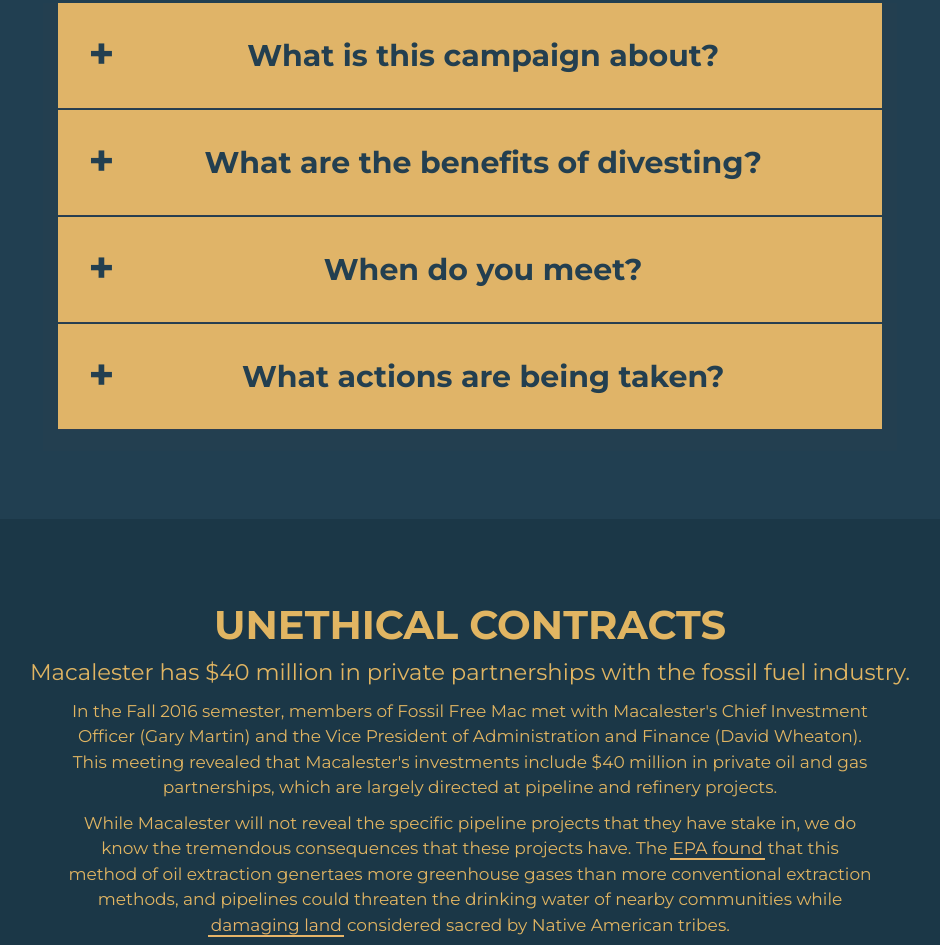
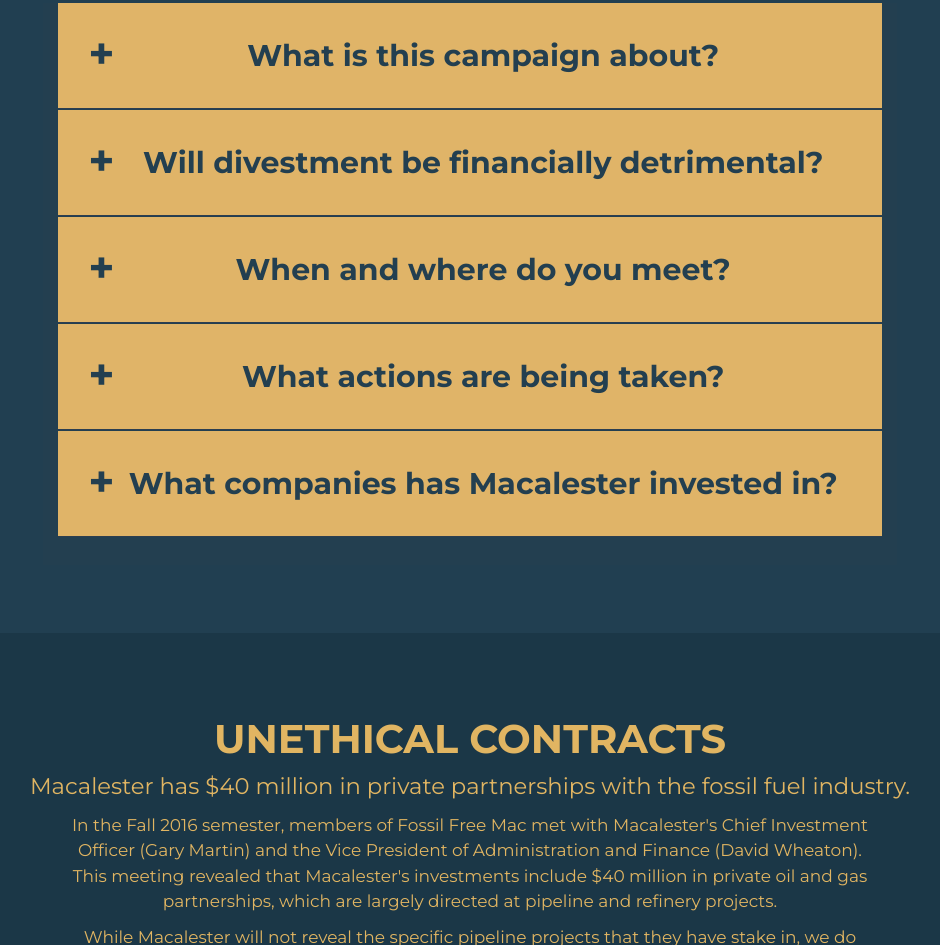
Before and after one commit to fossilfreemactest/fossilfreemactest.github.io, a website with bundled scripts: page index.html in a window 1280 px wide. Shown: the part 1854-2799 px from the top of the page, without its empty margins (170-1110 px from the left). Built offline with nearby package versions, Linux system fonts and the light colour scheme.

Commit message:
finished text v1
done

```diff
--- a/css/style.css
+++ b/css/style.css
@@ -34,6 +34,11 @@
 .inherit-color
 {
   color:inherit;
+}
+
+.cursor:hover
+{
+  cursor: pointer;
 }
 
 .social-icon
--- a/index.html
+++ b/index.html
@@ -158,38 +158,97 @@
         <dt class="scrollDelay1"><a class="accordionTitle no-select" href="#" style="background-color:#e0b468;color:#233f50;">What is this campaign about?</a></dt>
         <dd class="accordionItem accordionItemCollapsed">
           <p>
-          The goal of this campaign is to encourage Macalester’s Administration and Investment Office to initiate an official process to divest the endowment from the fossil fuel industry.
-          Like most educational institutions, Macalester’s endowment is in part supported by the industry that profits from the destruction of the earth’s atmosphere — to the detriment of public health and the earth’s climate system.
-          <br />
-          <br />
-          Macalester has been a regional leader in on-campus sustainability initiatives, and making our financial portfolio more sustainable is an obvious next step if we are to take this global problem seriously.
+            The ultimate goal of Fossil Free Mac is to encourage Macalester to take steps towards divesting
+            from the fossil fuel industry. The immediate issue that we are currently focusing on is the 40 million
+            in private partnerships that Macalester has with the industry. These investments help fund fossil fuel
+            development projects that threaten our already fragile environment
+            and disrupt the land of historically
+            <span onclick = "openFAQLink('http://www.reimaginerpe.org/node/307')" on-tap = "openFAQLink('https://www.arabellaadvisors.com/wp-content/uploads/2016/12/Global_Divestment_Report_2016.pdf')" target = "_blank" class = "cursor external-link">
+            disadvantaged communities</span>. This is an issue that concerns the future of the planet the
+            pursuit of environmental justice.
+            <br />
+            <br />
+            In the long term, we hope to achieve complete divestment from the fossil fuel industry.
+            Macalester has been a regional leader in on-campus sustainability initiatives, and making
+            our financial portfolio more sustainable is an obvious next step if we are to take this global
+            problem seriously.
           </p>
         </dd>
 
-        <dt class="move-faq-up scrollDelay1"><a class="accordionTitle no-select" href="#" style="background-color:#e0b468;color:#233f50;">What are the benefits of divesting?</a></dt>
+        <dt class="move-faq-up scrollDelay1"><a class="accordionTitle no-select" href="#" style="background-color:#e0b468;color:#233f50;">Will divestment be financially detrimental?</a></dt>
         <dd class="accordionItem accordionItemCollapsed">
           <p>
-           Macalester’s emphasis on global citizenship encourages responsible stewardship of the earth by all those who reside and depend on it. By divesting from the fossil fuel industry, Macalester puts these words to action and indicates that it refuses to support an industry that is profiting from the destruction of the planet.
-           <br /><br />
-           Our school will also emerge as a national innovator due to our greener financial portfolio, which will attract a new generation of socially and environmentally responsible leaders to our campus.
+            An increasing amount of evidence is
+            showing that fossil fuel investments are becoming increasingly risky as the
+            fiscal performance of clean energy companies continues to improve. This can be
+            clearly seen through an
+            <span onclick = "openFAQLink('https://www.arabellaadvisors.com/wp-content/uploads/2016/12/Global_Divestment_Report_2016.pdf')" on-tap = "openFAQLink('https://www.arabellaadvisors.com/wp-content/uploads/2016/12/Global_Divestment_Report_2016.pdf')" target = "_blank" class = "cursor external-link">
+           Arabella Advisors Global Divestment Report</span>,
+            which found that over the past 10 years, the largest 100 coal and the largest 100 gas reserve owners
+            found a median cumulative return of negative 10 percent. In the same period of time, the 200
+            largest public clean energy companies experienced a return of 106 percent.
+            <br />
+            <br />
+
+            One threat that this may pose to Macalester's financial security is the very real possibility
+            of our current investments becoming stranded assets — a situation that becomes <span onclick = "openFAQLink('https://www.marketforces.org.au/info/key-issues/stranded-assets/')" target = "_blank" class = "cursor external-link">more likely</span> as time goes on.
+            As Professor <span onclick = "openFAQLink('http://www.carbontracker.org/wp-content/uploads/2014/09/Unburnable-Carbon-2-Web-Version.pdf')" target = "_blank" class = "cursor external-link">
+            Lord Stern</span> of the London School of Economics put it,
+            "Smart investors can see that investing in companies that rely solely or heavily on constantly replenishing reserves of fossil fuels is becoming a very risky decision."
+
+            <br />
+            <br />
+            In essence, the soon divestment is achieved the lower
+            these financial risks become. As such, we encourage Macalester's administration
+            to reallocate our investments to safer long-term options.
+
           </p>
         </dd>
 
-        <dt style="position:relative;top:-14px;" class="scrollDelay1"><a class="accordionTitle no-select" href="#" style="background-color:#e0b468;color:#233f50;">When do you meet?</a></dt>
+        <dt style="position:relative;top:-14px;" class="scrollDelay1"><a class="accordionTitle no-select" href="#" style="background-color:#e0b468;color:#233f50;">When and where do you meet?</a></dt>
         <dd class="accordionItem accordionItemCollapsed">
           <p>
-           Placeholder placeholder placeholder placeholder. Placeholder placeholder placeholder. Placeholder placeholder placeholder.
-          Placeholder placeholder placeholder placeholder. Placeholder placeholder placeholder. Placeholder placeholder placeholder
-          placeholder.
+           We meet every Tuesday at 9pm on the second floor of the campus center. Everybody is welcome to
+           join this amazing group of people and help fight for a great cause. There's a place here for everyone,
+           no matter what your skills are. You can <span onclick = "openFAQLink('https://www.google.com/maps/dir//Ruth+Stricker+Dayton+Campus+Center,+3+Snelling+Ave+S,+St+Paul,+MN+55105/@44.9386806,-93.1754911,14.42z/data=!4m8!4m7!1m0!1m5!1m1!1s0x87f62a178371c9c5:0x95cf4961f775024c!2m2!1d-93.1674206!2d44.9396355')" target = "_blank" class = "cursor external-link">click here</span> to get directions to where we meet.
+
+           <br />
+           <br />
+           Any changes to our typical meeting location will be communicated through our mailing list, which you
+           can join by filling out the text box at the very bottom of this page.
+
           </p>
         </dd>
 
         <dt style="position:relative;top:-21px;" class="scrollDelay1"><a class="accordionTitle no-select" href="#" style="background-color:#e0b468;color:#233f50;">What actions are being taken?</a></dt>
         <dd class="accordionItem accordionItemCollapsed">
           <p>
-            Placeholder placeholder placeholder placeholder. Placeholder placeholder placeholder. Placeholder placeholder placeholder.
-          Placeholder placeholder placeholder placeholder. Placeholder placeholder placeholder. Placeholder placeholder placeholder
-          placeholder.
+            Fossil Free Mac regularly holds events on campus to address the issue, attends and promotes climate
+            activism events and groups, works with the administration to advance the goal of a clean
+            investment portfolio, and much more. We are highly receptive to the ideas of group members and
+            their thoughts on how to best achieve the goal of divestment.
+            <br />
+            <br />
+            In late 2017, we submitted <span onclick = "openFAQLink('proposal.pdf')" target = "_blank" class = "cursor external-link">our proposal</span> to Macalester's Social Responsibility Committee,
+            outlining the reasons why we believe divestment to be the most prudent course of action.
+          </p>
+        </dd>
+        <dt style="position:relative;top:-28px;" class="scrollDelay1"><a class="accordionTitle no-select" href="#" style="background-color:#e0b468;color:#233f50;">What companies has Macalester invested in?</a></dt>
+        <dd class="accordionItem accordionItemCollapsed">
+          <p>
+            One issue with the way Macalester's fossil fuel investments
+            are being presented is that they will not disclose the specific companies
+            that Macalester is invested in.
+            This lack of transparency makes it difficult to answer questions about the details of their
+            investments. Simply put: we don't know because they won't tell us.
+            <br />
+            <br />
+            However, we do know the tremendously negative impact that the fossil fuel industry has had on our planet.
+            And as climate change is an issue that <span onclick = "openFAQLink(' https://www.theguardian.com/environment/2014/mar/31/climate-change-poor-suffer-most-un-report')" target = "_blank" class = "cursor external-link">
+              disproportionately impacts</span> the poor, it is the most vulnerable among us that will suffer the most.
+              Macalester's investments directly support this injustice and as such must be redirected towards causes that
+              support their stated mission of social responsibility and global citizenship.
+
           </p>
         </dd>
 
@@ -297,12 +356,12 @@
     <form action="https://formspree.io/zjordan@macalester.edu" method="POST">
       <div class="col col-11 col-md-6 col-centered margin-top max-text-input">
         <div class="text-input-header">Your Name</div>
-        <input type="text" name="name" class = "text-input user" placeholder="Your Name">
+        <input type="name" name="name" class = "text-input user" placeholder="Your Name" required>
         </div>
 
         <div class="col col-11 col-md-6 col-centered margin-top max-text-input">
         <div class="text-input-header">Your Email</div>
-        <input type="email" name="_replyto" class = "text-input email" placeholder="Your Email">
+        <input type="email" name="_replyto" class = "text-input email" placeholder="Your Email" required>
       </div>
 
       <div class="col col-11 col-md-6 col-centered margin-top-text-input max-text-input">
@@ -310,7 +369,7 @@
         <textarea name = "message" class = "text-area-input message" placeholder = "Your Message"></textarea>
       </div>
       <div class="col col-12 col-centered text-center margin-top-text-input">
-      <input type="submit" value="SUBMIT MESSAGE" class = "submit-button">
+      <input type="submit" value="SUBMIT MESSAGE" class = "submit-button" required>
       </div>
     </form>
   </div>
--- a/js/script.js
+++ b/js/script.js
@@ -13,6 +13,12 @@
      title: "@fossilfreemac",
      text: "Get updates on the movement and follow us on Snapchat",
   });
+}
+
+function openFAQLink(url)
+{
+  var win = window.open(url, '_blank');
+  win.focus();
 }
 
 (function($) {
```
Also changed, not shown: 1 other file.
